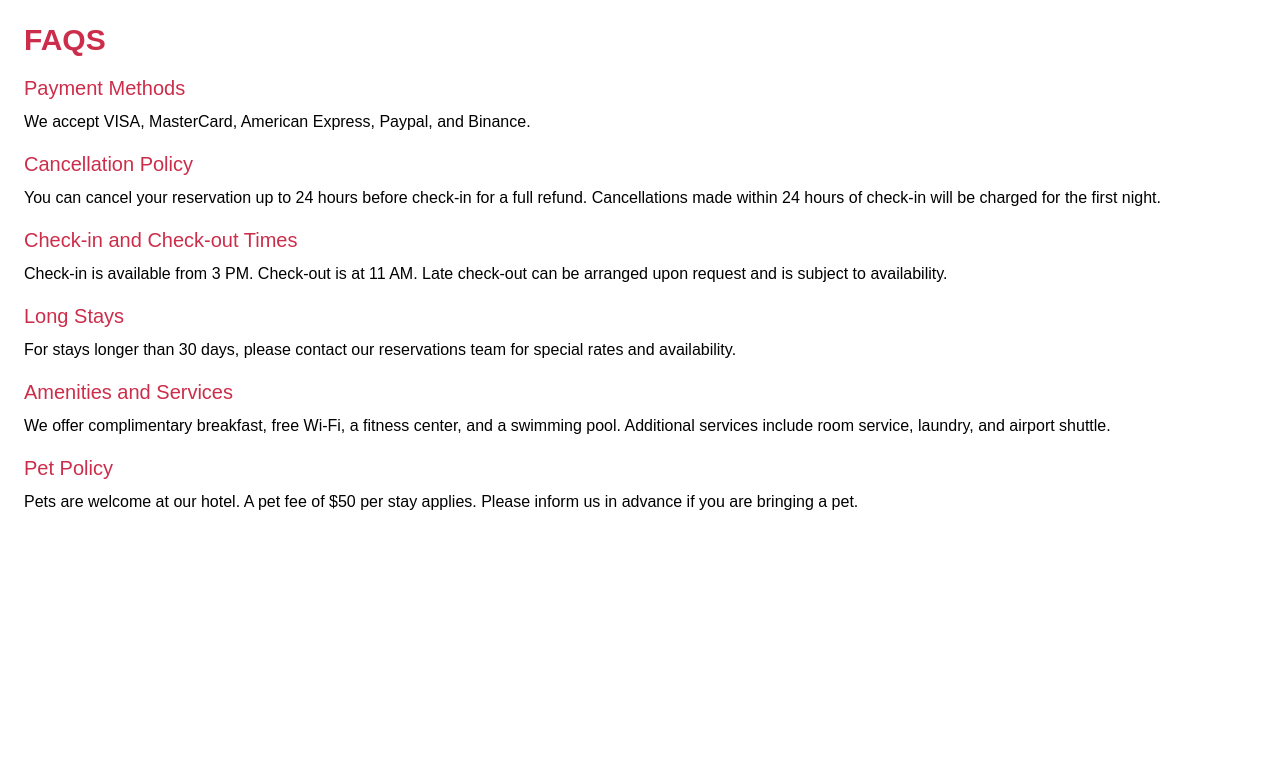
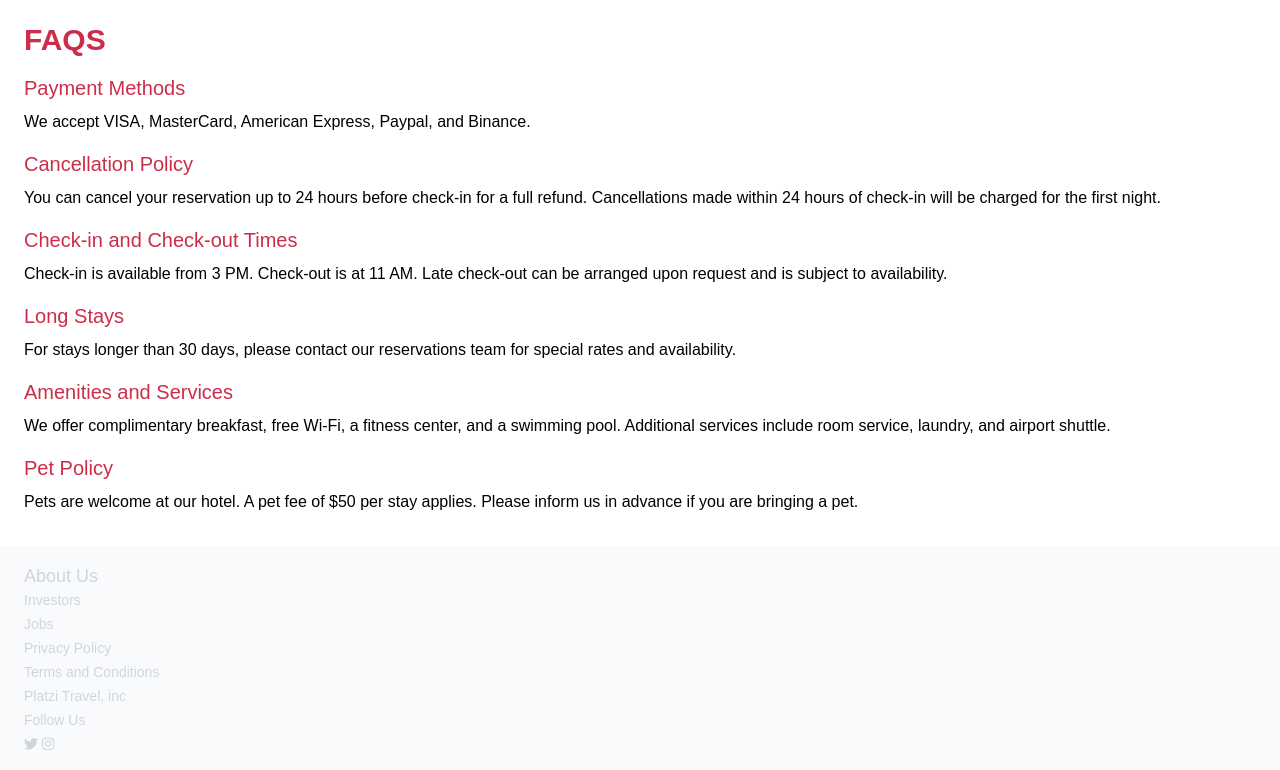
Before and after one commit to MichelleDuque/platzitravel, a website: page public/index.html in a window 1280 px wide. Shown: the part 2382-3152 px from the top of the page. Before the commit the page ends 2896 px from the top, so only its background shows below. Drawn offline with Linux system fonts and the light colour scheme.

Commit message:
added footer and styles to it

```diff
--- a/public/index.html
+++ b/public/index.html
@@ -4,6 +4,8 @@
       <meta charset="UTF-8">
       <meta name="viewport" content="width=device-width, initial-scale=1.0">
       <link href="./css/index.css" rel="stylesheet">
+      <link rel="stylesheet" href="https://cdnjs.cloudflare.com/ajax/libs/font-awesome/6.0.0/css/all.min.css"
+      integrity="sha512-9usAa10IRO0HhonpyAIVpjrylPvoDwiPUiKdWk5t3PyolY1cOd4DSE0Ga+ri4AuTroPR5aQvXU9xC6qOPnzFeg==" crossorigin="anonymous" referrerpolicy="no-referrer"/>
     </head>
     <body class="font-Montserrat">
       <nav>
@@ -100,9 +102,27 @@
       </div>
     </div>
 
+      </section>
 
 
-      </section>
-      <footer></footer>
+      <footer class="w-full h-auto bg-gray-50 px-6 space-y-2 text-gray-300 mt-8 py-4">
+        <div>
+          <h2 class="font-medium text-lg">About Us</h2>
+          <ul class="text-sm space-y-1">
+            <li>Investors</li>
+            <li>Jobs</li>
+            <li>Privacy Policy</li>
+            <li>Terms and Conditions</li>
+            <li>Platzi Travel, inc</li>
+          </ul>
+          <div class="text-sm space-y-1 mt-1">
+            <h3>Follow Us</h3>
+            <div>
+              <i class="fa-brands fa-twitter"></i>
+              <i class="fa-brands fa-instagram"></i>
+            </div>
+          </div>
+        </div>
+      </footer>
     </body>
     </html>
```
Also changed, not shown: public/css/index.css.
